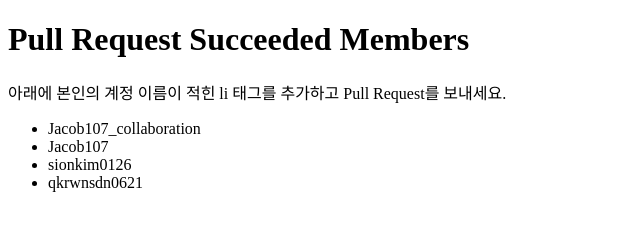
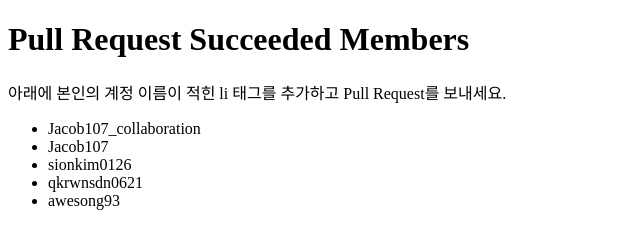
Before and after one commit to jocob107/collaboration1, a plain HTML site: page index.html in a window 1280 px wide. Shown: the whole page, without its empty margins (0-640 px from the left). Drawn offline with Linux system fonts and the light colour scheme.

Commit message:
Update index.html

```diff
--- a/index.html
+++ b/index.html
@@ -10,6 +10,7 @@
       <li>Jacob107</li>
       <li>sionkim0126</li>
       <li>qkrwnsdn0621</li>
+      <li>awesong93</li>
     </ul>
   </body>
 </html>
```
